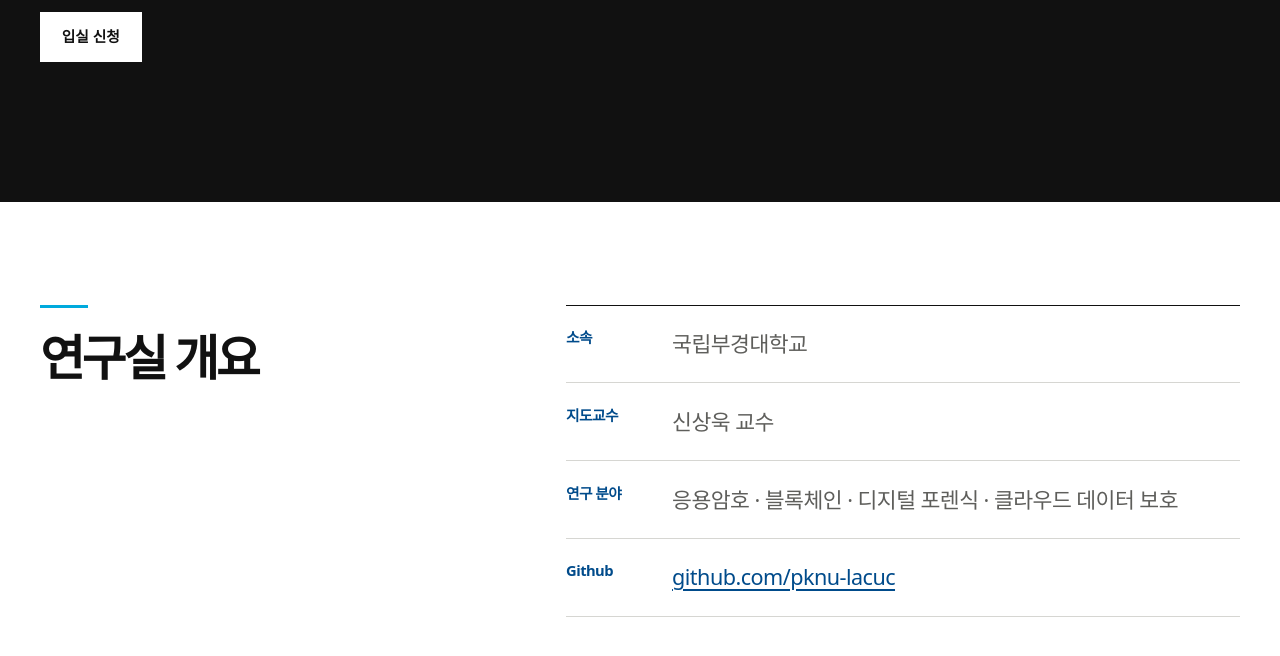
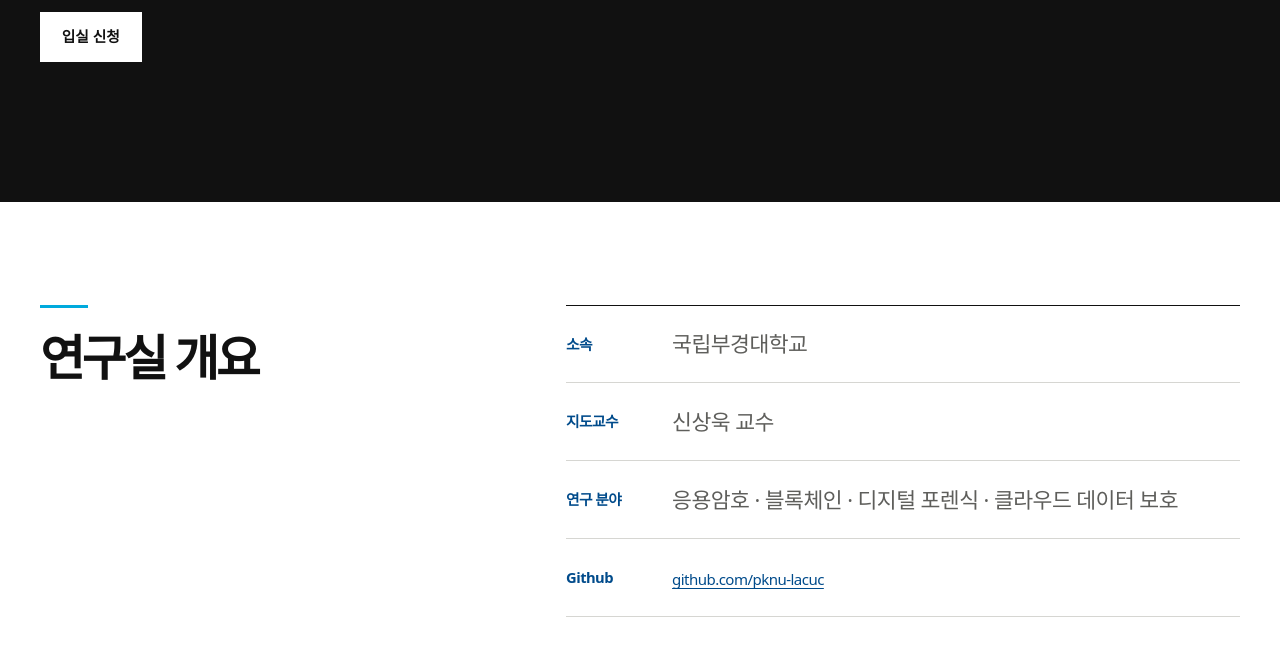
Before and after one commit to pknu-lacuc/pknu-lacuc.github.io, a plain HTML site: page site/index.html in a window 1280 px wide. Shown: the part 574-1230 px from the top of the page. Drawn offline with Linux system fonts and the light colour scheme.

Commit message:
fix(fe): Github 행 글자 크기와 정렬 조정

```diff
--- a/site/assets/style.css
+++ b/site/assets/style.css
@@ -81,9 +81,9 @@ img { display: block; max-width: 100%; }
 .intro-copy { max-width: 700px; font-size: clamp(1.1rem, 1.8vw, 1.35rem); line-height: 1.85; letter-spacing: -.025em; }
 .rule-list { border-top: 1px solid var(--ink); }
 .rule-list .row { display: grid; grid-template-columns: 90px 1fr; gap: 1rem; border-bottom: 1px solid var(--line); padding-block: 1.15rem; }
-.rule-list strong { color: var(--pknu-navy); font-size: .92rem; }
+.rule-list strong { align-self: center; color: var(--pknu-navy); font-size: .92rem; }
 .rule-list span { color: var(--muted); }
-.rule-list a { color: var(--pknu-navy); text-decoration: underline; text-underline-offset: .2em; overflow-wrap: anywhere; }
+.rule-list a { color: var(--pknu-navy); font-size: .94rem; text-decoration: underline; text-underline-offset: .2em; overflow-wrap: anywhere; }
 
 .research-grid { display: grid; grid-template-columns: repeat(4, minmax(0, 1fr)); border-top: 1px solid var(--pknu-navy); border-left: 1px solid var(--line); }
 .research-card { min-height: 190px; display: flex; align-items: end; justify-content: space-between; gap: 1rem; padding: 2rem; border-right: 1px solid var(--line); border-bottom: 1px solid var(--line); transition: background .2s, color .2s; }
```
